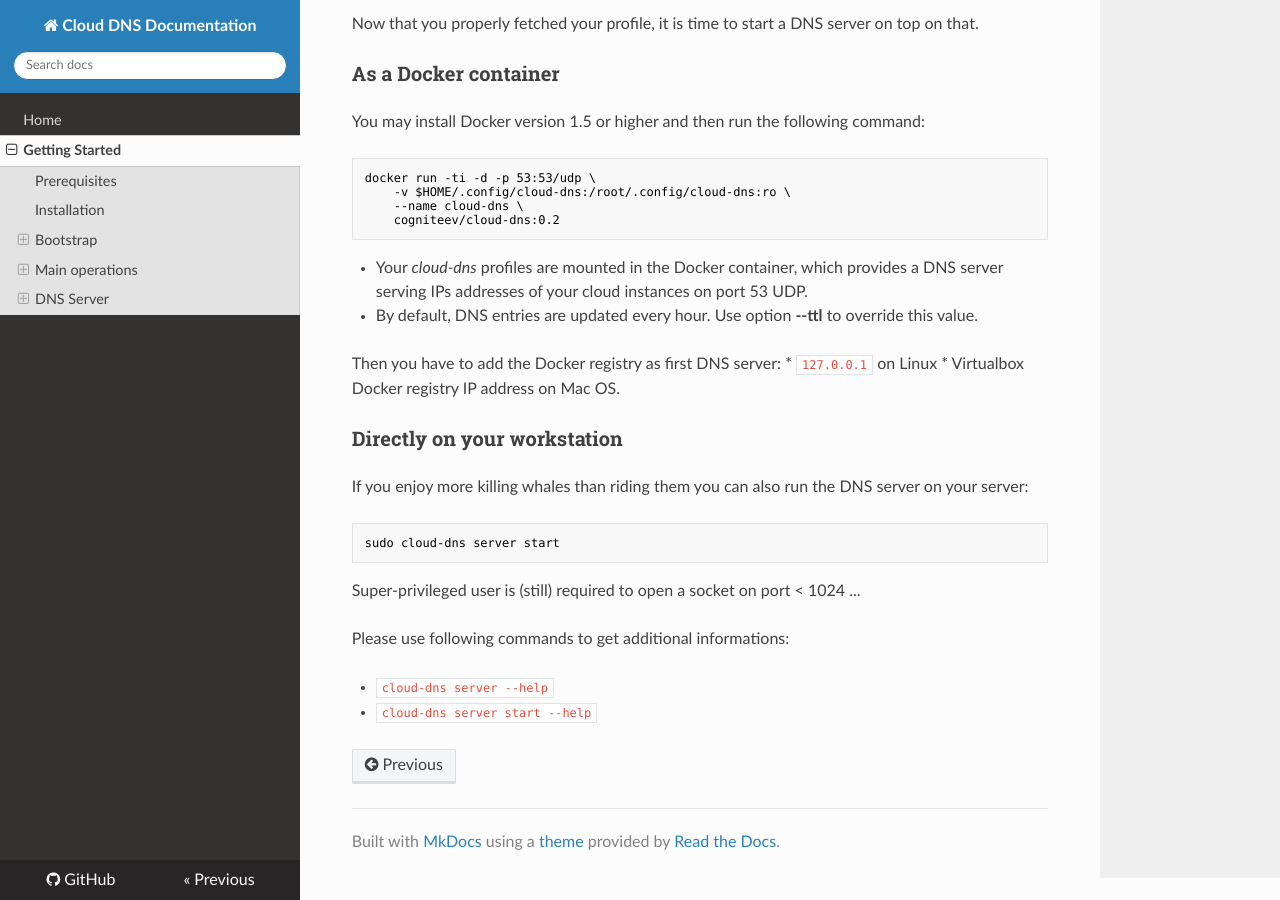
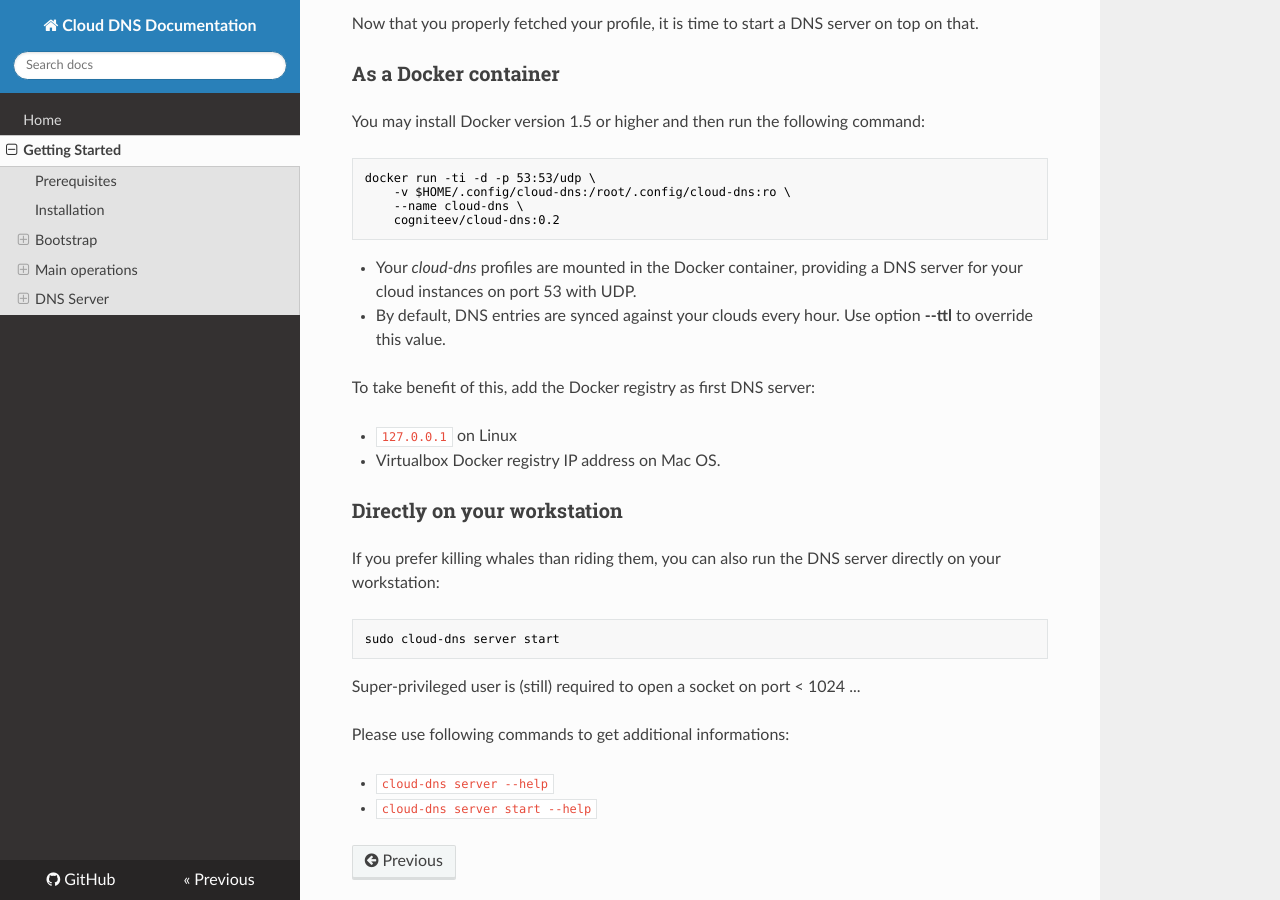
Before and after one commit to cogniteev/cloud-dns, an MkDocs documentation site: the page built from docs/getting_started.md, in a window 1280 px wide and 900 px high, scrolled down 2160 px. Built offline with MkDocs 1.6.1, drawn with Linux system fonts in a browser that asks for light colours; nearby versions of some CDN libraries; old or Windows-style settings are respelled for this version of MkDocs.

Commit message:
last doc changes

````diff
--- a/docs/getting_started.md
+++ b/docs/getting_started.md
@@ -97,16 +97,17 @@ docker run -ti -d -p 53:53/udp \
     cogniteev/cloud-dns:0.2
 ```
 
-* Your *cloud-dns* profiles are mounted in the Docker container, which provides a DNS server serving IPs addresses of your cloud instances on port 53 UDP.
-* By default, DNS entries are updated every hour. Use option **--ttl** to override this value.
+* Your *cloud-dns* profiles are mounted in the Docker container, providing a DNS server for your cloud instances on port 53 with UDP.
+* By default, DNS entries are synced against your clouds every hour. Use option **--ttl** to override this value.
 
-Then you have to add the Docker registry as first DNS server:
+To take benefit of this, add the Docker registry as first DNS server:
+
 * `127.0.0.1` on Linux
 * Virtualbox Docker registry IP address on Mac OS.
 
 ### Directly on your workstation
 
-If you enjoy more killing whales than riding them you can also run the DNS server on your server:
+If you prefer killing whales than riding them, you can also run the DNS server directly on your workstation:
 
 ```shell
 sudo cloud-dns server start
````
